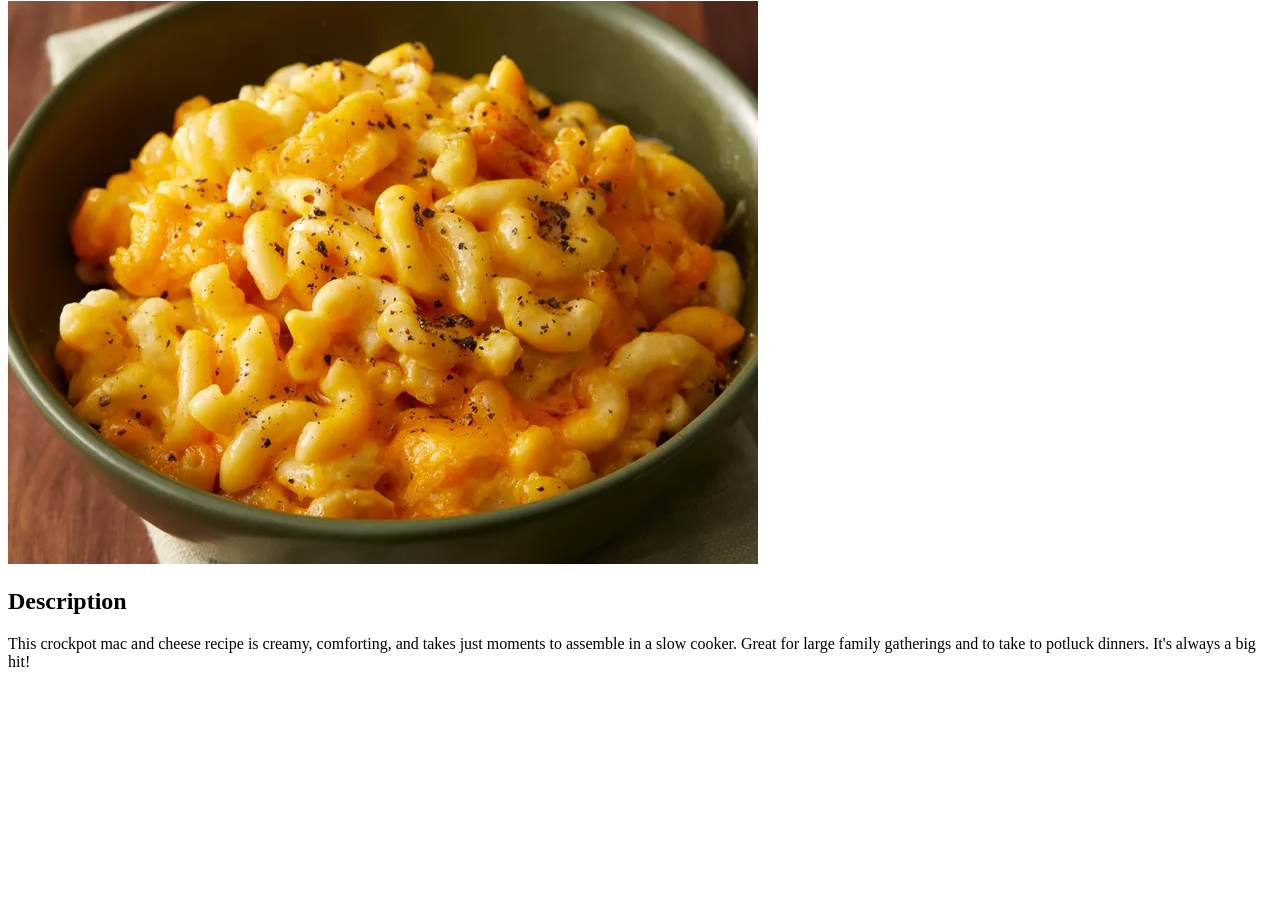
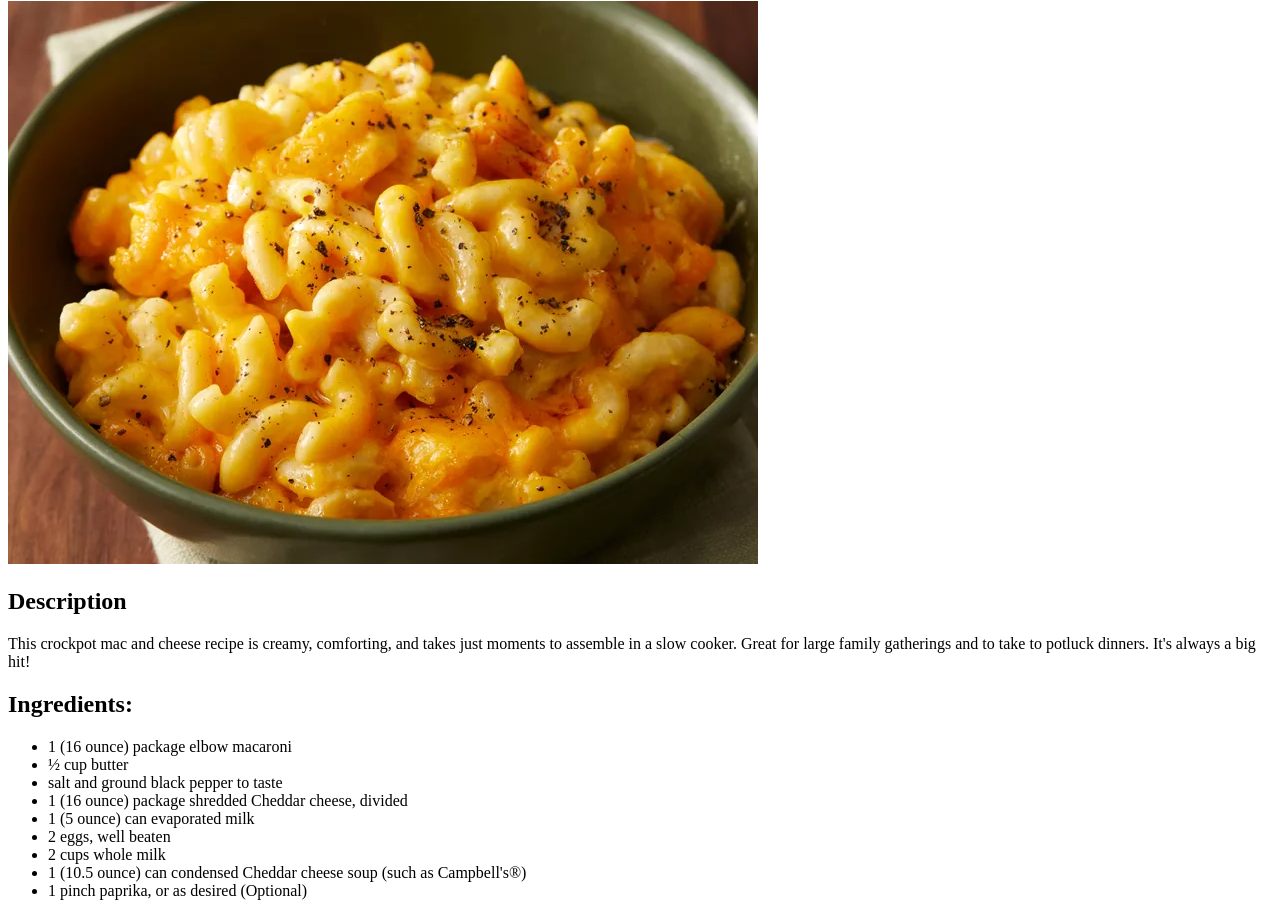
Before and after one commit to HeberRios/odin-recipes, a plain HTML site: page recipes/mac-and-cheese.html in a window 1280 px wide. Shown: the part 79-995 px from the top of the page. Before the commit the page ends 800 px from the top, so only its background shows below. Drawn offline with Linux system fonts and the light colour scheme.

Commit message:
Add recipe ingredients section
Added an ingredients heading and an unordered list with the recipe
ingredients as the list items.

```diff
--- a/recipes/mac-and-cheese.html
+++ b/recipes/mac-and-cheese.html
@@ -17,5 +17,21 @@
             just moments to assemble in a slow cooker. Great for large family
             gatherings and to take to potluck dinners. It's always a big hit!
         </p>
+
+		<h2>Ingredients:</h2>
+        <ul>
+            <li>1 (16 ounce) package elbow macaroni</li>
+            <li>½ cup butter</li>
+            <li>salt and ground black pepper to taste</li>
+            <li>1 (16 ounce) package shredded Cheddar cheese, divided</li>
+            <li>1 (5 ounce) can evaporated milk</li>
+            <li>2 eggs, well beaten</li>
+            <li>2 cups whole milk</li>
+            <li>
+                1 (10.5 ounce) can condensed Cheddar cheese soup (such as
+                Campbell's®)
+            </li>
+            <li>1 pinch paprika, or as desired (Optional)</li>
+        </ul>
     </body>
 </html>
```
